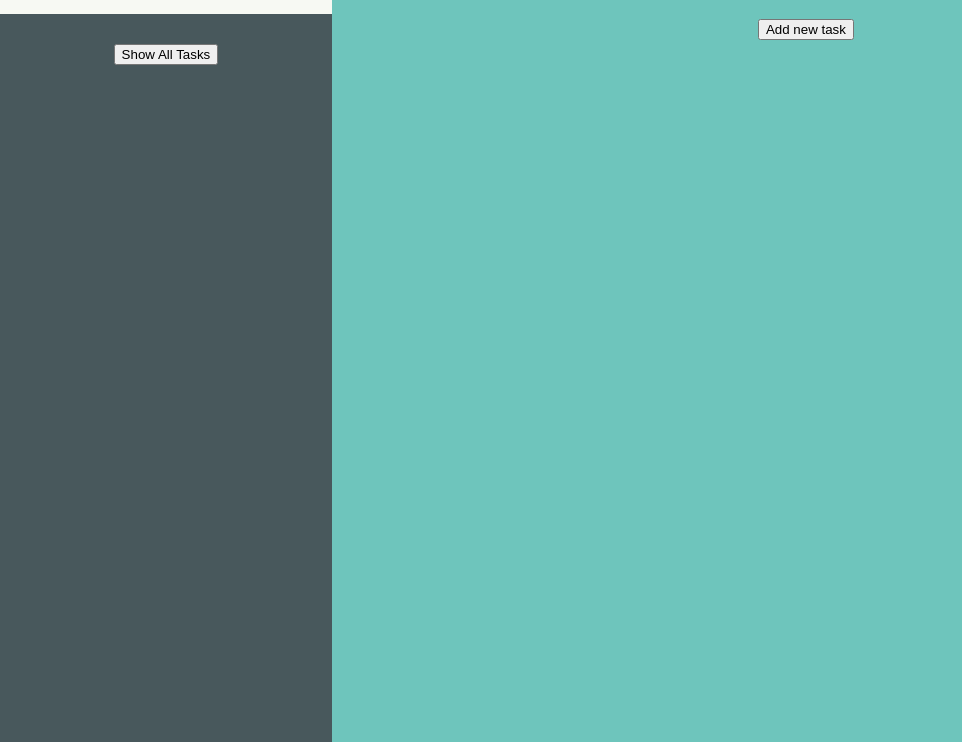
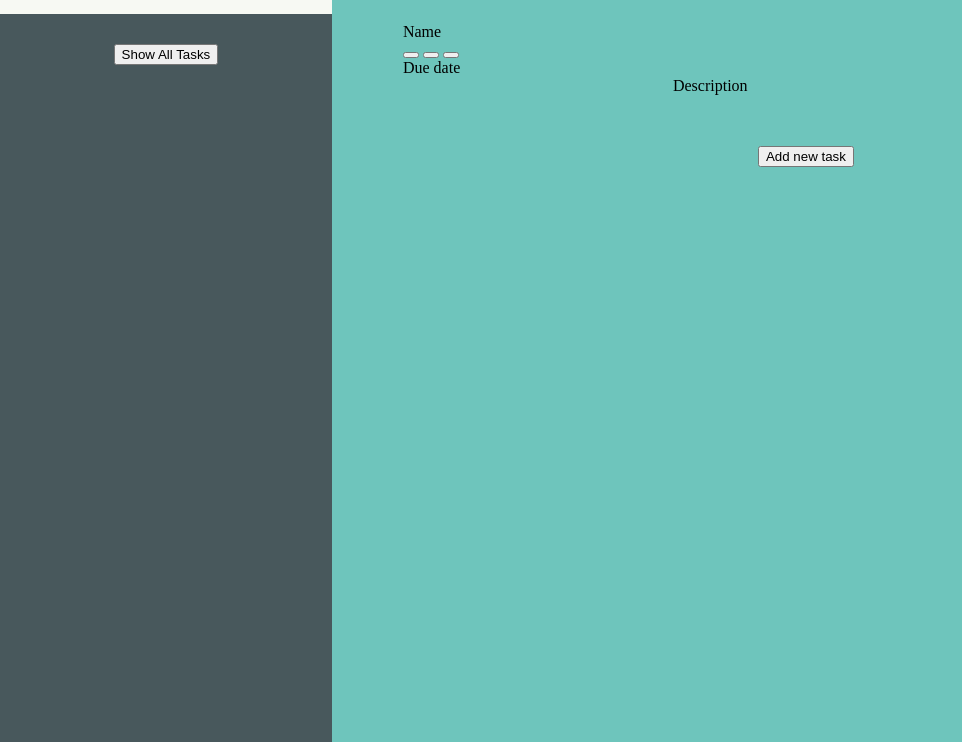
Before and after one commit to Joel-Singh/TODO-list, a website built with webpack: page dist/index.html in a window 1280 px wide. Shown: the part 58-800 px from the top of the page, without its empty margins (0-962 px from the left). Built offline with nearby package versions, Linux system fonts and the light colour scheme.

Commit message:
Add example task in html

```diff
--- a/dist/index.html
+++ b/dist/index.html
@@ -22,6 +22,16 @@
   <main>
     <h1 class="project-name">Project Name</h1>
     <div class="task-list">
+      <div class="task open">
+        <span class="name">Name</span>
+        <div class="priority-btn-wrapper">
+          <button class="not-urgent-btn"></button>
+          <button class="urgent-btn"></button>
+          <button class="very-urgent-btn"></button>
+        </div>
+        <span class="due-date">Due date</span>
+        <span class="description">Description</span>
+      </div>
       <button type="button" class=".new-task-btn">Add new task</button>
     </div>
   </main>
```
